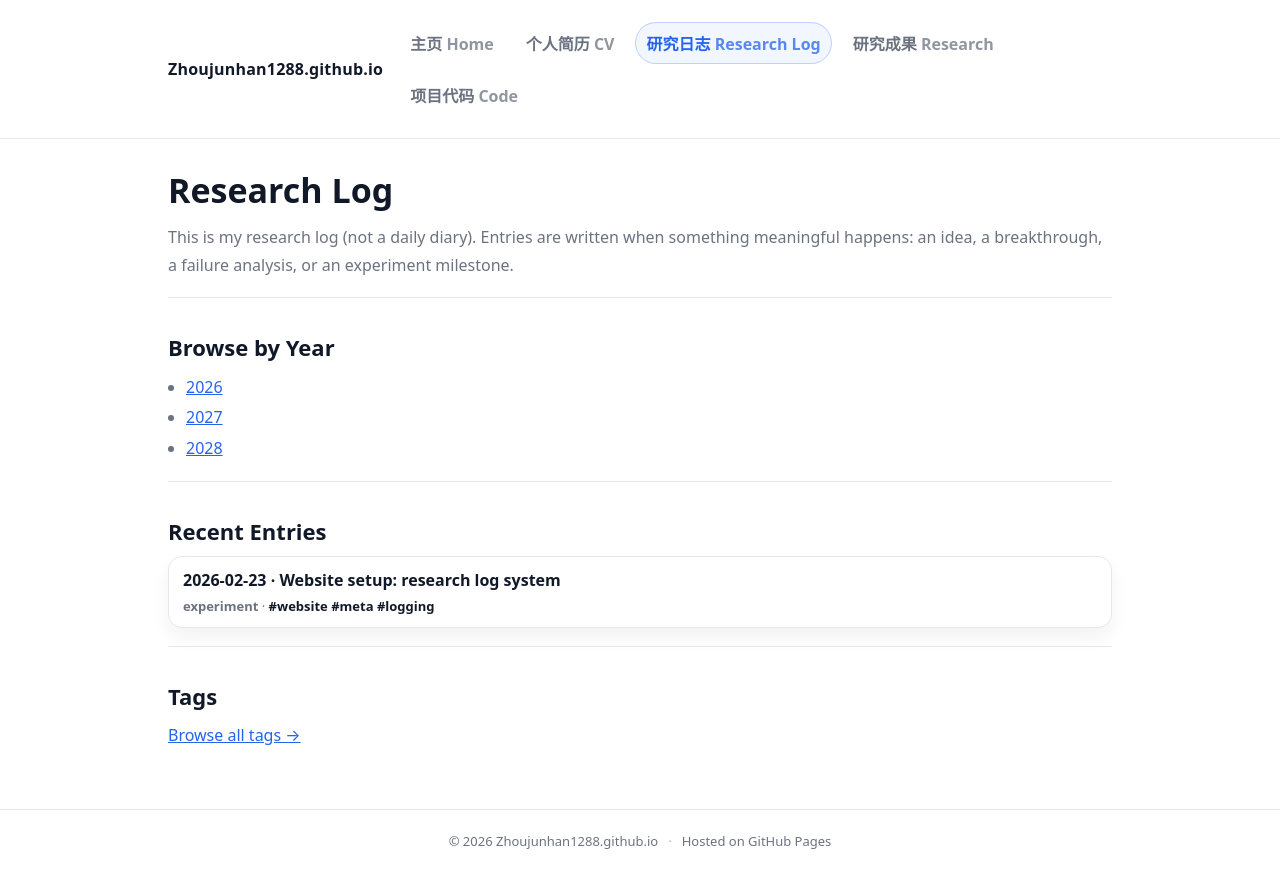
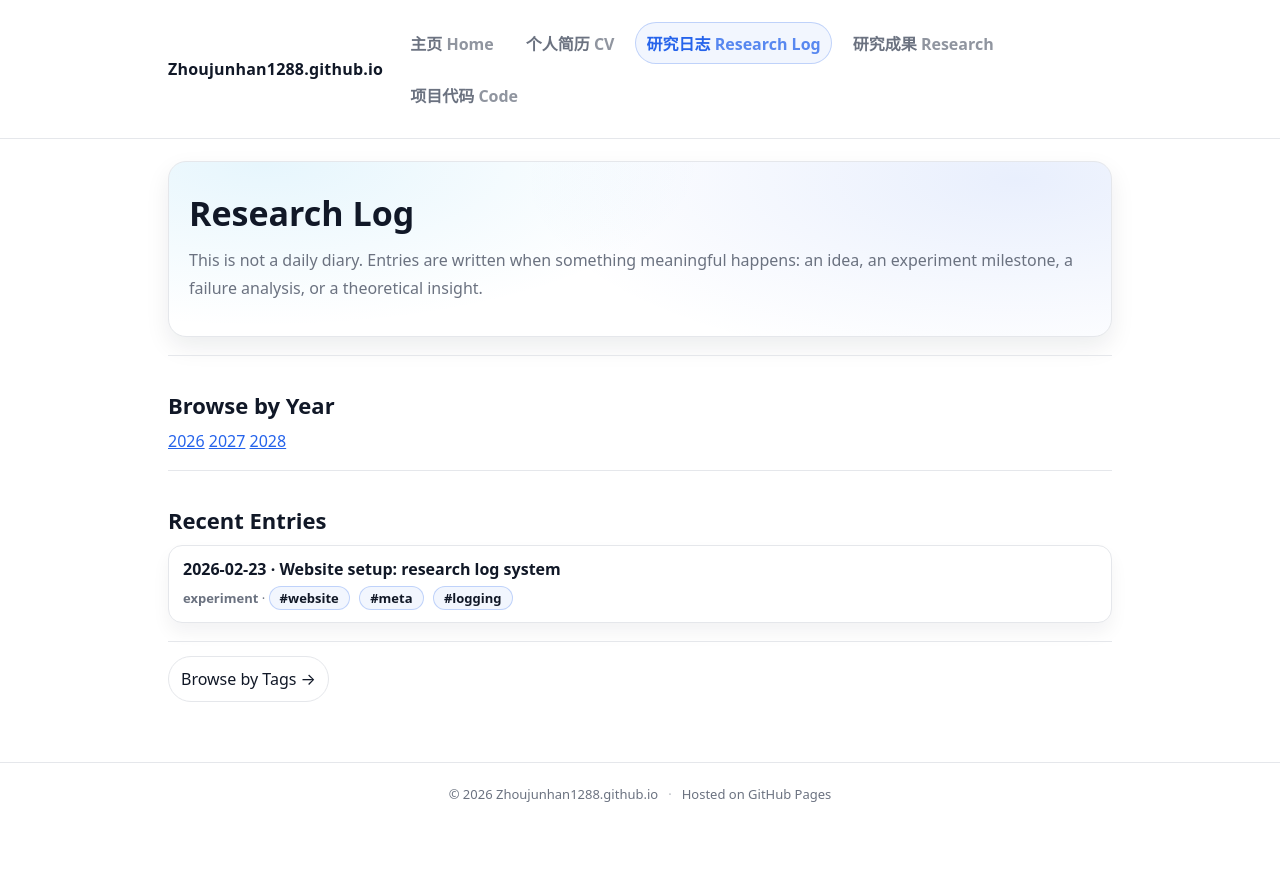
Before and after one commit to Zhoujunhan1288/Zhoujunhan1288.github.io, a Jekyll site: the page built from log.md, in a window 1280 px wide. Shown: the top 888 px of the page. Built offline with Jekyll 4.4.1, drawn with Linux system fonts in a browser that asks for light colours.

Commit message:
Update log.md

```diff
--- a/log.md
+++ b/log.md
@@ -4,42 +4,50 @@ title: Research Log
 permalink: /log/
 ---
 
-# Research Log
-
-This is my research log (not a daily diary). Entries are written when something meaningful happens: an idea, a breakthrough, a failure analysis, or an experiment milestone.
+<div class="hero">
+  <h1>Research Log</h1>
+  <p>
+    This is not a daily diary.
+    Entries are written when something meaningful happens:
+    an idea, an experiment milestone, a failure analysis, or a theoretical insight.
+  </p>
+</div>
 
 <div class="section"></div>
 
 ## Browse by Year
 
-<ul class="list">
-  <li><a href="{{ '/log/2026/' | relative_url }}">2026</a></li>
-  <li><a href="{{ '/log/2027/' | relative_url }}">2027</a></li>
-  <li><a href="{{ '/log/2028/' | relative_url }}">2028</a></li>
-</ul>
+<div class="year-grid">
+  <a class="year-card" href="{{ '/log/2026/' | relative_url }}">2026</a>
+  <a class="year-card" href="{{ '/log/2027/' | relative_url }}">2027</a>
+  <a class="year-card" href="{{ '/log/2028/' | relative_url }}">2028</a>
+</div>
 
 <div class="section"></div>
 
 ## Recent Entries
 
-{% assign recent = site.posts | slice: 0, 10 %}
+{% assign recent = site.posts | slice: 0, 5 %}
+
 {% for post in recent %}
-  <div class="post-item">
-    <a href="{{ post.url | relative_url }}">{{ post.date | date: "%Y-%m-%d" }} · {{ post.title }}</a>
-    <div class="post-meta">
-      {% if post.type %}<strong>{{ post.type }}</strong>{% endif %}
-      {% if post.tags and post.tags.size > 0 %}
-        ·
-        {% for t in post.tags %}
-          <a href="{{ '/tag/' | append: t | append: '/' | relative_url }}">#{{ t }}</a>{% unless forloop.last %} {% endunless %}
-        {% endfor %}
-      {% endif %}
-    </div>
+<div class="post-item">
+  <a href="{{ post.url | relative_url }}">
+    <strong>{{ post.date | date: "%Y-%m-%d" }} · {{ post.title }}</strong>
+  </a>
+  <div class="post-meta">
+    {% if post.type %}<strong>{{ post.type }}</strong>{% endif %}
+    {% if post.tags %}
+      ·
+      {% for t in post.tags %}
+        <a class="tag" href="{{ '/tag/' | append: t | append: '/' | relative_url }}">#{{ t }}</a>
+      {% endfor %}
+    {% endif %}
   </div>
+</div>
 {% endfor %}
 
 <div class="section"></div>
 
-## Tags
-
-<a href="{{ '/tags/' | relative_url }}">Browse all tags →</a>
+<p>
+  <a class="backbtn" href="{{ '/tags/' | relative_url }}">Browse by Tags →</a>
+</p>
```
